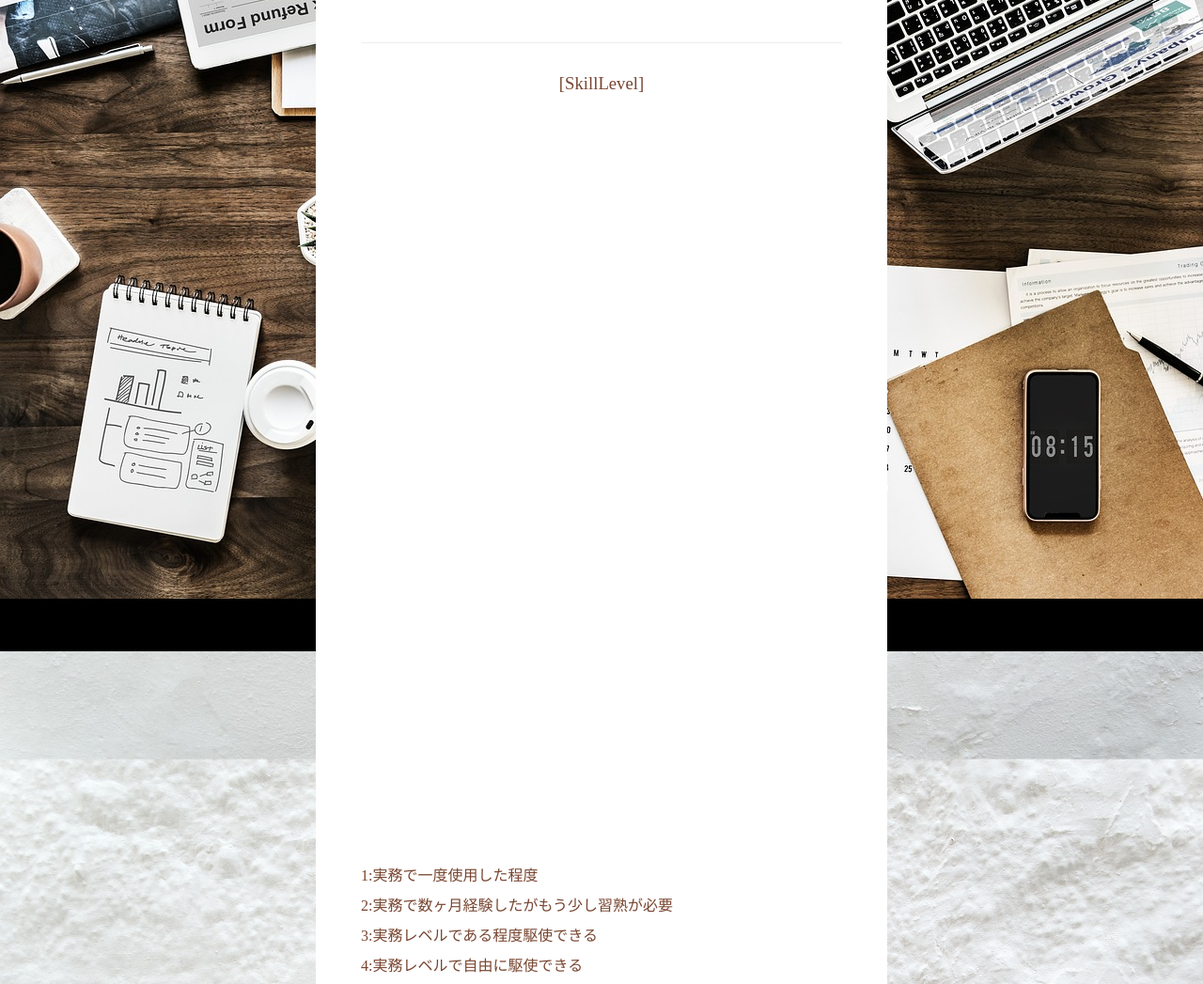
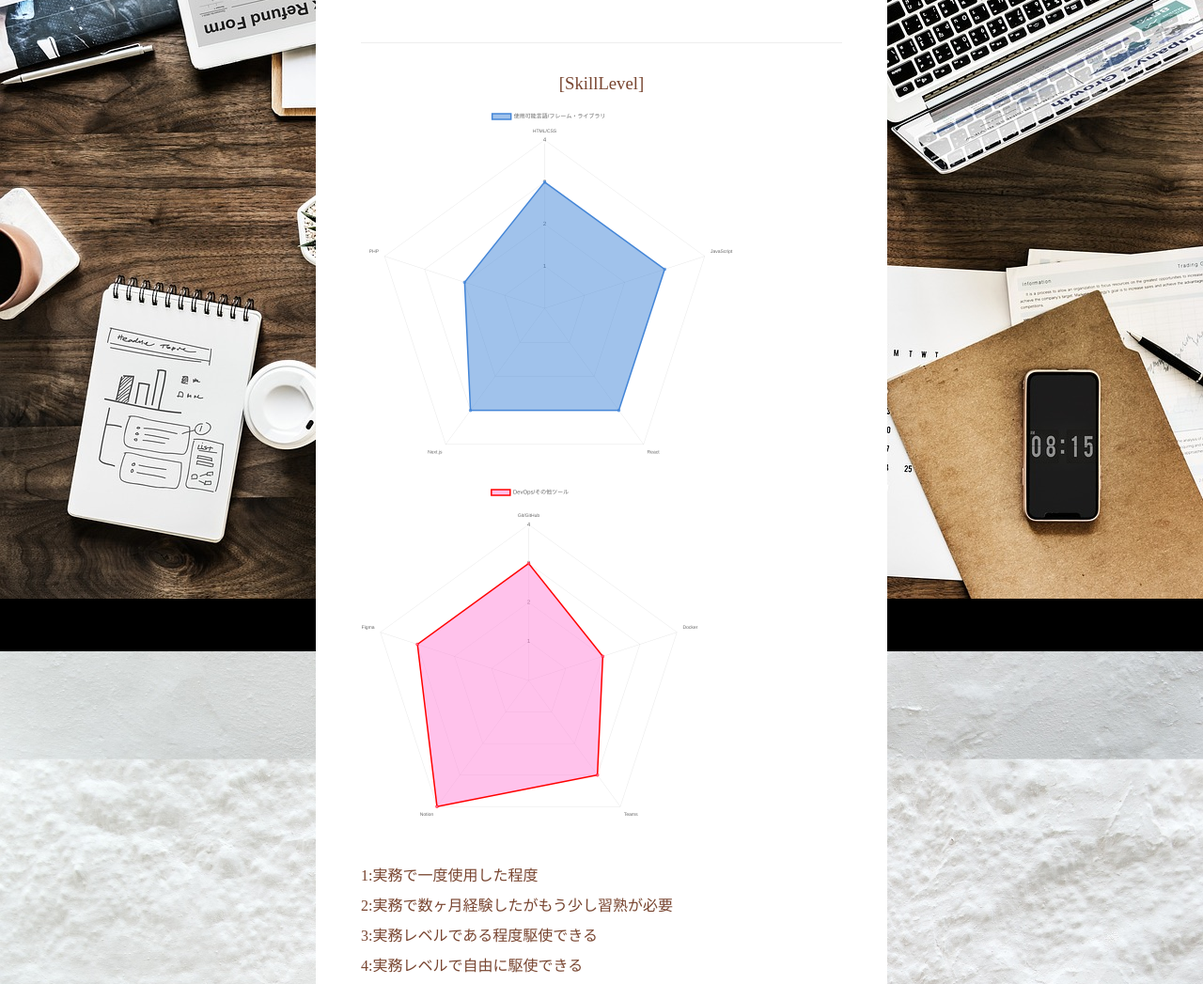
Before and after one commit to tatsu-narita/portfolio-2, a website: page index.html in a window 1280 px wide. Shown: the part 3459-4506 px from the top of the page at 94% size. Drawn offline with nearby package versions, Linux system fonts and the light colour scheme; some packages are replaced by stand-ins of ours.

Commit message:
update: index.html
chart.jsの読み込み/設置

```diff
--- a/index.html
+++ b/index.html
@@ -13,9 +13,10 @@
         <link rel="stylesheet" href="css/style.css">
 
         <!--js-->
+        <script src="node_modules/chart.js/dist/chart.js"></script>
         <script src="js/script.js" defer=""></script>
         <script src="js/slidemenu.js" defer=""></script>
-
+        <script src="js/skill-chart.js" defer=""></script>
 
         <!--images-->
         <link rel="icon" href="images/favicon.png" type="image/svg+xml">
@@ -136,7 +137,5 @@
         </div>
     </footer>
 
-    <script src="js/skill-chart.js" defer=""></script>
-
 </body>
 </html>
```
